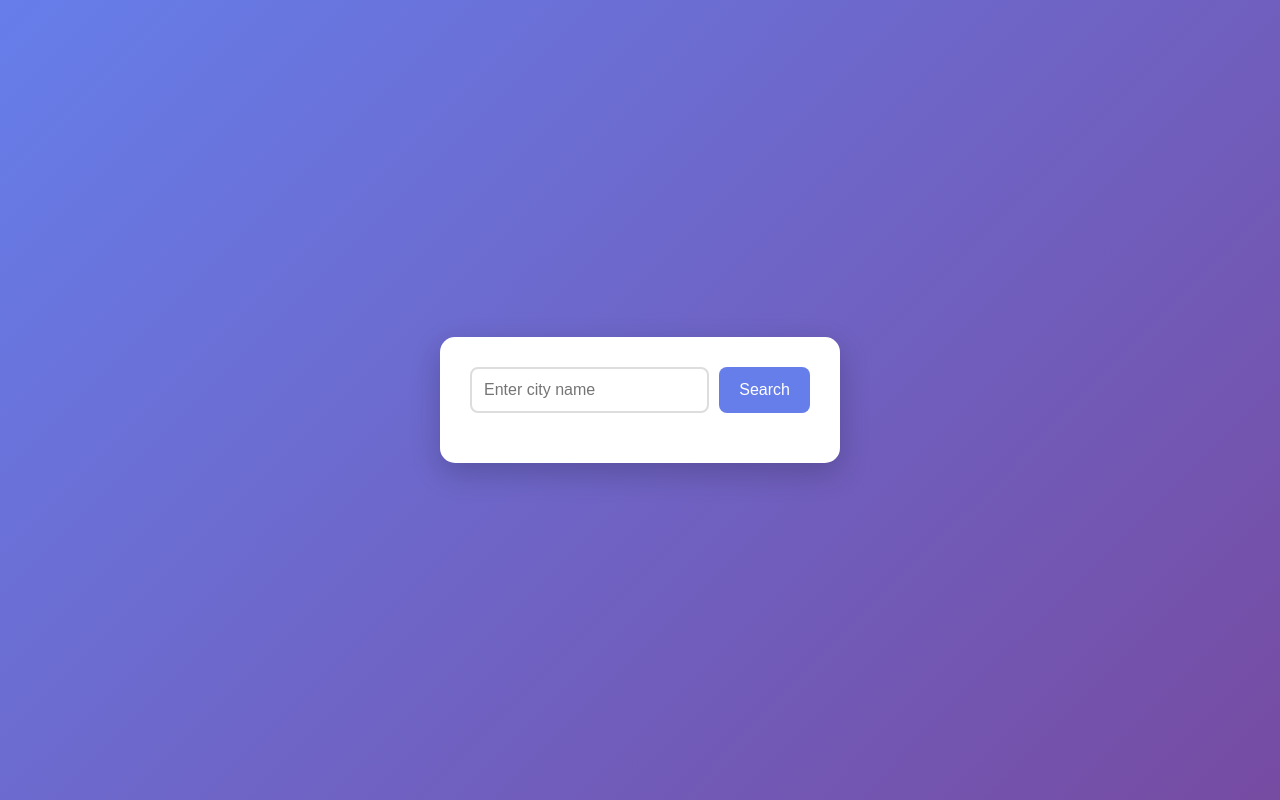
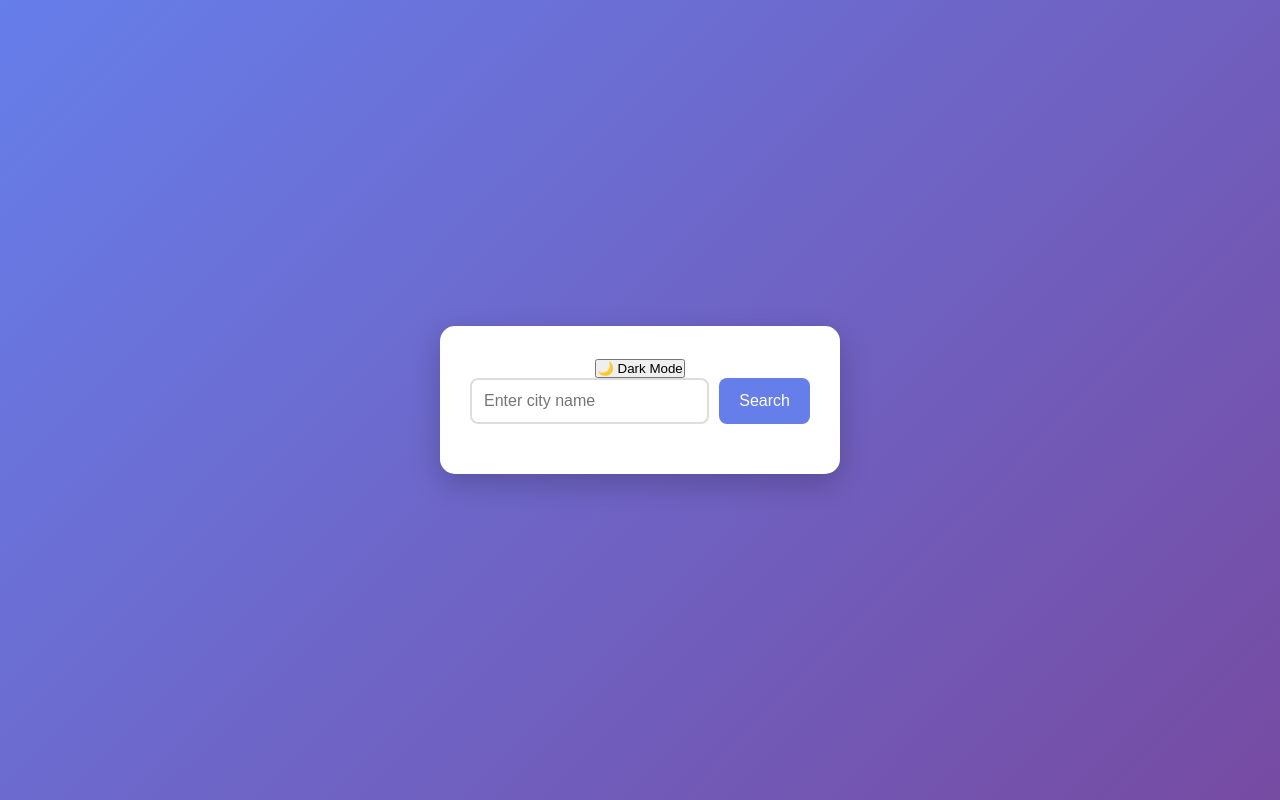
Before and after one commit to aditiii8156-ux/weather-app, a plain HTML site: page index.html in a window 1280 px wide. Drawn offline with Linux system fonts and the light colour scheme.

Commit message:
Update index.html

```diff
--- a/index.html
+++ b/index.html
@@ -8,6 +8,8 @@
 </head>
 <body>
   <div class="container">
+
+    <button id="theme-toggle">🌙 Dark Mode</button>
 
     <div class="search-box">
       <input type="text" id="city-input" placeholder="Enter city name" />
```
